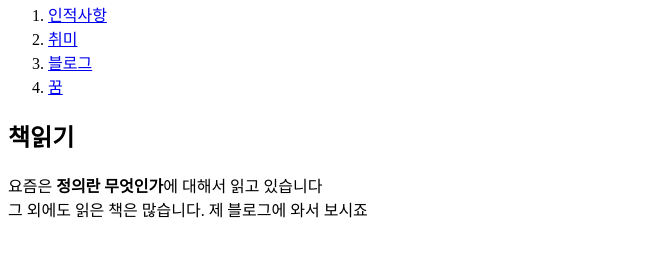
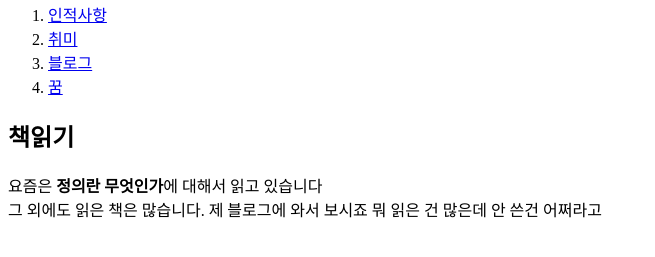
Before and after one commit to Codezerocoke/My-first-web-site, a plain HTML site: page 2.html in a window 1280 px wide. Shown: the part 87-344 px from the top of the page, without its empty margins (0-655 px from the left). Drawn offline with Linux system fonts and the light colour scheme.

Commit message:
Add files via upload

```diff
--- a/2.html
+++ b/2.html
@@ -16,6 +16,6 @@
   </ol>
   <h2>책읽기</h2>
   <p> 요즘은 <strong>정의란 무엇인가</strong>에 대해서 읽고 있습니다<br>
-  그 외에도 읽은 책은 많습니다. 제 블로그에 와서 보시죠
+  그 외에도 읽은 책은 많습니다. 제 블로그에 와서 보시죠 뭐 읽은 건 많은데 안 쓴건 어쩌라고
   </p>
 </body>
```
Also changed, not shown: 4.html (+1 -1 lines).
